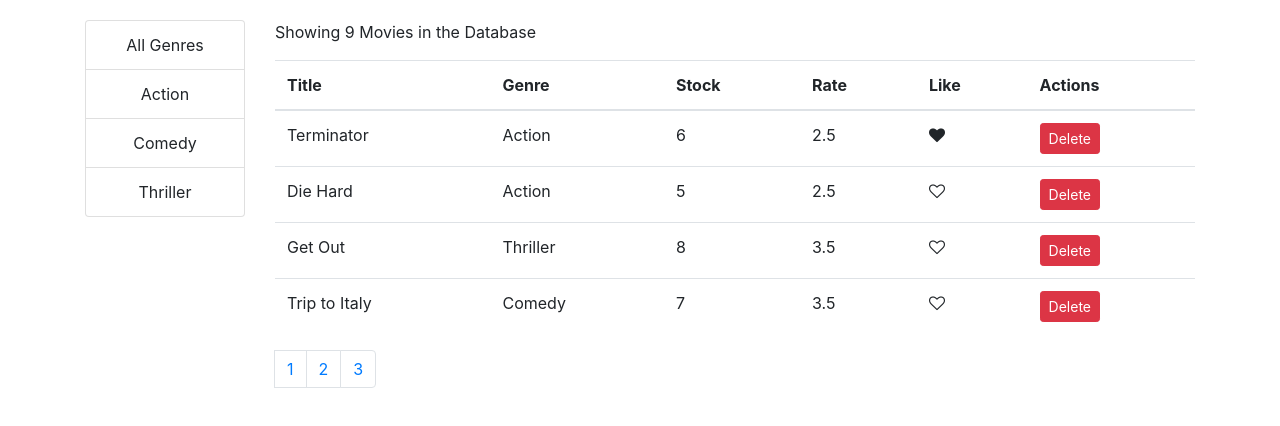
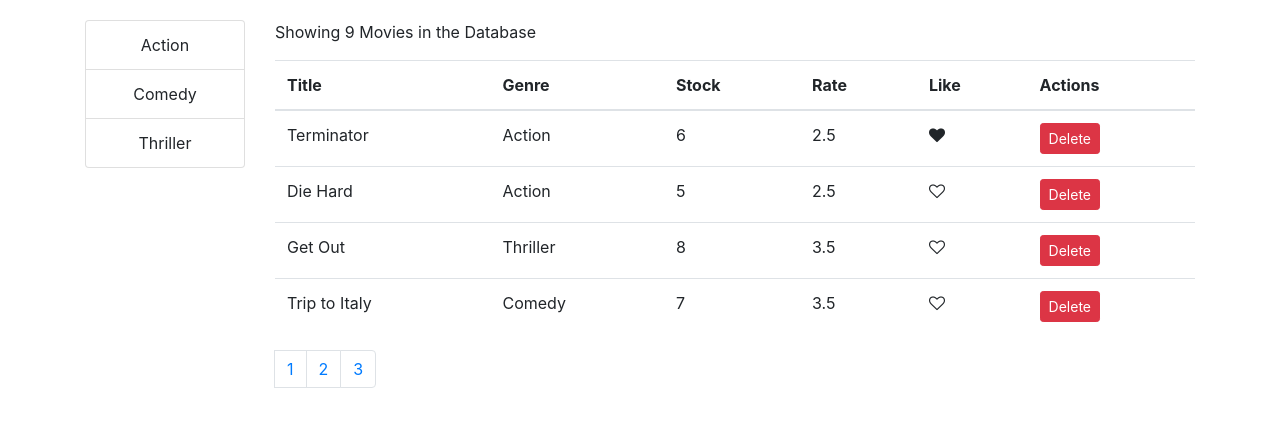
Before and after one commit to solomonsunday/ReactJs_Project_vidly, a React (Create React App) app: page / in a window 1280 px wide. Shown: the top 426 px of the page. Built offline with nearby package versions, Linux system fonts and the light colour scheme.

Commit message:
Finish the genre section

```diff
--- /dev/null
+++ b/src/components/common/listGroup.jsx
@@ -0,0 +1,25 @@
+import React from "react";
+
+const ListGroup = props => {
+  const { items, textProperty, valueProperty, onItemSelect } = props;
+  return (
+    <ul className="list-group" style={{ cursor: "pointer" }}>
+      {items.map(item => (
+        <li
+          onClick={() => onItemSelect(item)}
+          key={item[valueProperty]}
+          className="list-group-item"
+        >
+          {item[textProperty]}
+        </li>
+      ))}
+    </ul>
+  );
+};
+
+ListGroup.defaultProps = {
+  textProperty: "name",
+  valueProperty: "_id"
+};
+
+export default ListGroup;
--- a/src/components/common/pagination.jsx
+++ b/src/components/common/pagination.jsx
@@ -18,7 +18,9 @@ const Pagination = props => {
         {pages.map(page => (
           <li
             key={page}
-            className={page === currentPage ? "page-item-active" : "page-item"} //Note this conditional statement
+            className={page === currentPage ? "page-item-active" : "page-item"}
+            style={{ cursor: "pointer" }}
+            //Note this conditional statement
           >
             <a className="page-link" onClick={() => onPageChange(page)}>
               {page}
--- a/src/components/genres/genre.jsx
+++ /dev/null
@@ -1,17 +0,0 @@
-import React, { Component } from "react";
-
-class Genre extends Component {
-  // state = { }
-  render() {
-    return (
-      <ul class="list-group">
-        <li className="list-group-item">All Genres</li>
-        <li className="list-group-item">Action</li>
-        <li className="list-group-item">Comedy</li>
-        <li className="list-group-item">Thriller</li>
-      </ul>
-    );
-  }
-}
-
-export default Genre;
--- a/src/components/movies.jsx
+++ b/src/components/movies.jsx
@@ -2,16 +2,22 @@ import React, { Component } from "react";
 import Like from "./common/like";
 import Pagination from "./common/pagination";
 import { getMovies } from "../services/fakeMovieService";
+import { getGenres } from "../services/fakeGenreService";
 import { paginate } from "../utils/paginate";
-import Genre from "./genres/genre";
+import ListGroup from "./common/listGroup";
 
 class Movies extends Component {
   state = {
     // properties are initialized here...
-    movies: getMovies(),
+    movies: [],
+    genres: [],
     currentPage: 1,
     pageSize: 4
   };
+
+  componentDidMount() {
+    this.setState({ movies: getMovies(), genres: getGenres() }); // this will be called when there is a change in the DOM.
+  }
 
   handleLike = movie => {
     const movies = [...this.state.movies];
@@ -21,7 +27,6 @@ class Movies extends Component {
     this.setState({ movies });
   };
 
-  handleGengre = movie => {};
   handleDelete = movie => {
     const movies = this.state.movies.filter(m => m._id !== movie._id);
     this.setState({ movies });
@@ -29,6 +34,10 @@ class Movies extends Component {
 
   handlePageChange = page => {
     this.setState({ currentPage: page });
+  };
+
+  handleGenreSelect = genre => {
+    console.log(genre);
   };
 
   render() {
@@ -42,8 +51,11 @@ class Movies extends Component {
     return (
       <React.Fragment>
         <div className="row">
-          <div className="col-2 text-center ">
-            <Genre />
+          <div className="col-2 text-center">
+            <ListGroup
+              items={this.state.genres}
+              onItemSelect={this.handleGenreSelect}
+            />
           </div>
           <div className="col-md-10">
             <p>Showing {count} Movies in the Database</p>
```
